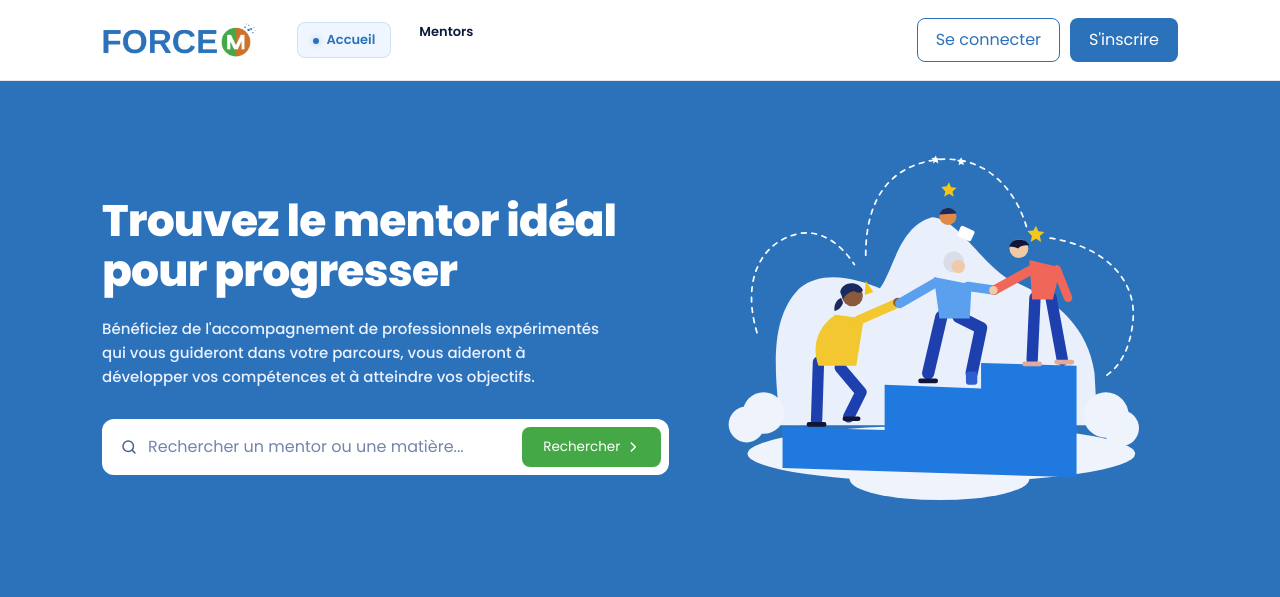
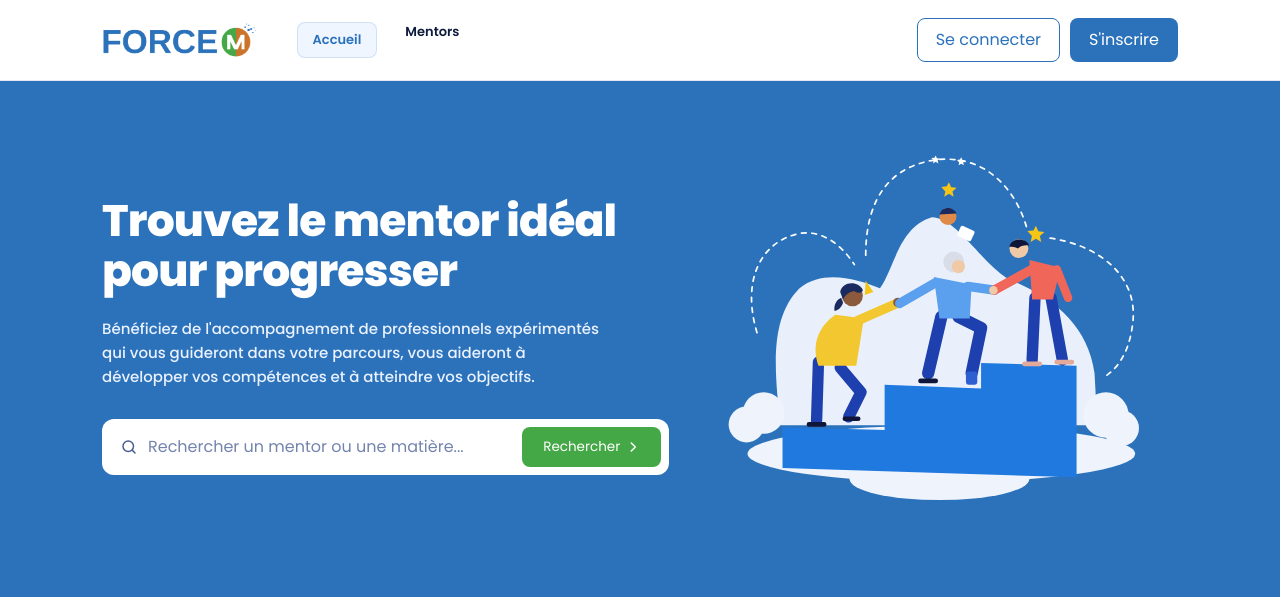
Before and after one commit to johaoooo/force-mentor, a Django app: page / in a window 1280 px wide. Shown: the top 597 px of the page. Run offline with Django 5.2, Linux system fonts and the light colour scheme; data comes from the database, SQL or seed files in the repository.

Commit message:
fix(navbar): suppression du point indicateur sur le menu actif

```diff
--- a/static/css/style.css
+++ b/static/css/style.css
@@ -729,16 +729,6 @@ a{color:inherit;text-decoration:none}
   border-radius: 8px;
   padding: 8px 16px;
 }
-.navbar__links a.active::before {
-  content: "";
-  display: inline-block;
-  width: 6px;
-  height: 6px;
-  border-radius: 50%;
-  background-color: var(--blue);
-  margin-right: 8px;
-  box-shadow: 0 0 6px rgba(43, 114, 187, 0.35);
-}
 
 @media (max-width: 820px) {
   .navbar__toggle {
```
Also changed, not shown: frontend/src/styles.css (+0 -11 lines).
